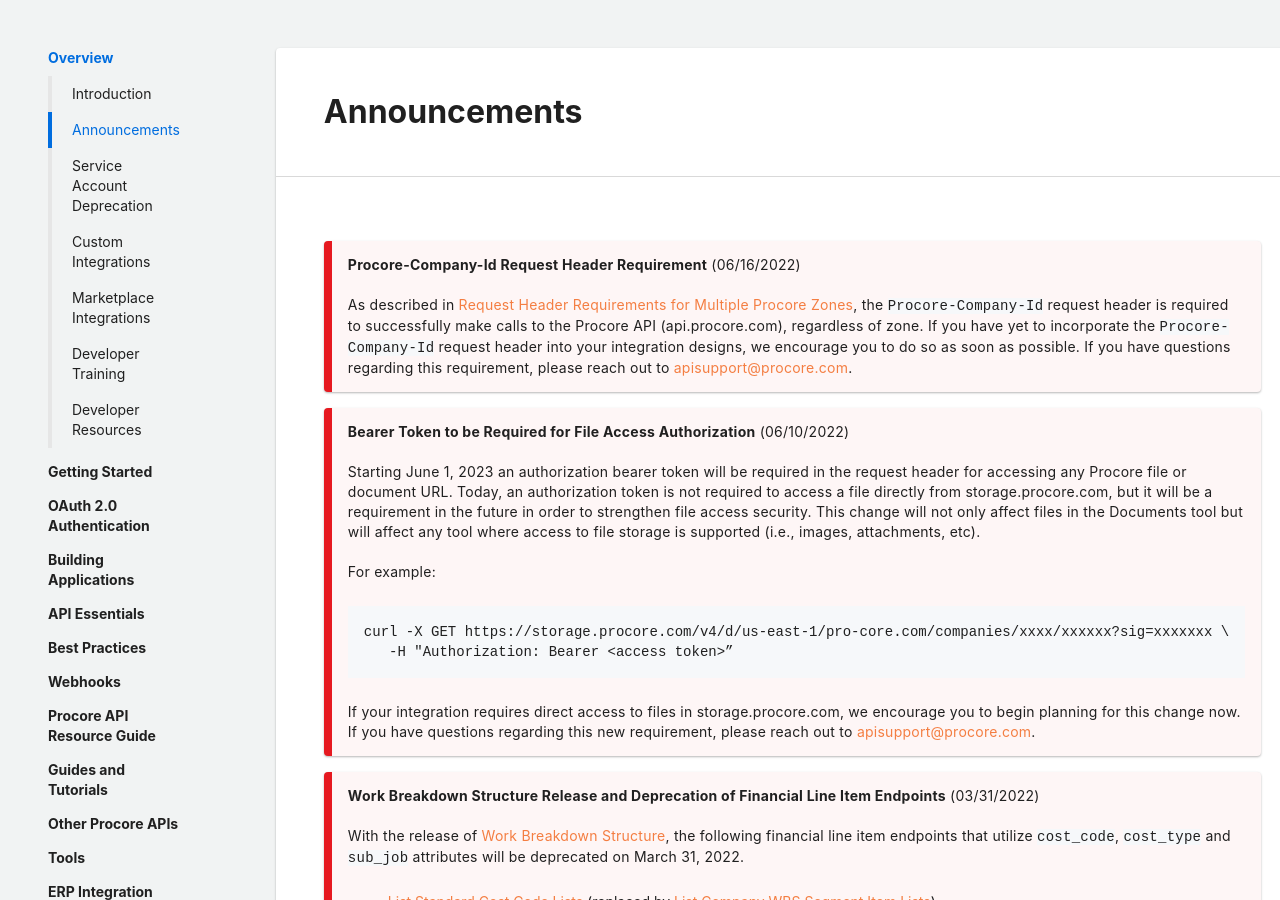
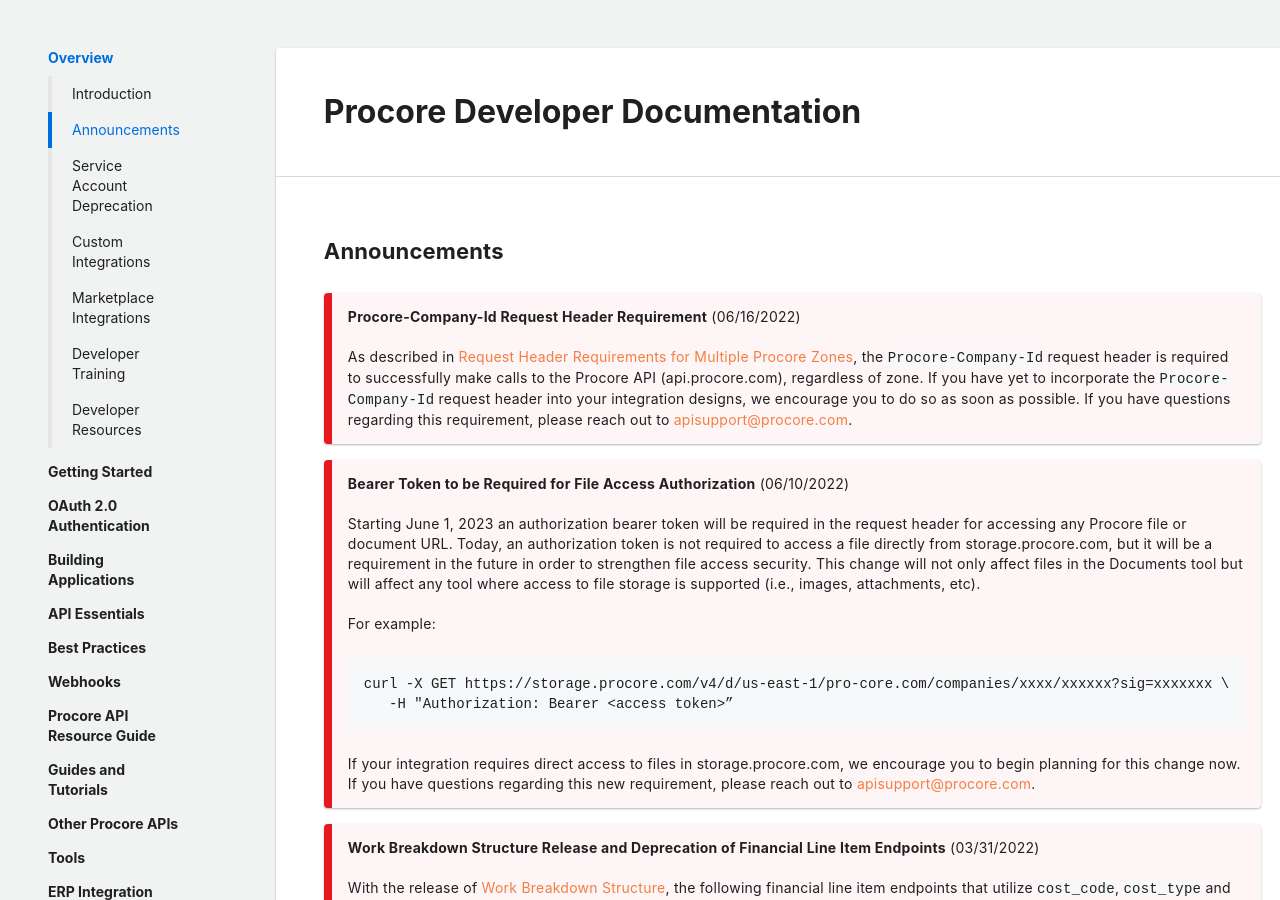
Before and after one commit to procore/documentation, a Jekyll site: the page built from overview/announcements.md, in a window 1280 px wide and 900 px high. Built offline with Jekyll 4.4.1, drawn with Linux system fonts in a browser that asks for light colours.

Commit message:
Revert "modified Announcement title, removed header"
This reverts commit 3707820d1698def56d29c03c4f549ef22992b114.

```diff
--- a/overview/announcements.md
+++ b/overview/announcements.md
@@ -1,9 +1,11 @@
 ---
 permalink: /announcements
-title: Announcements
+title: Procore Developer Documentation
 layout: default
 section_title: Overview
 ---
+## Announcements
+
 >**Procore-Company-Id Request Header Requirement** (06/16/2022)
 >
 >As described in [Request Header Requirements for Multiple Procore Zones]({{ site.url }}{{ site.baseurl }}{% link best_practices/mpz_headers.md %}), the `Procore-Company-Id` request header is required to successfully make calls to the Procore API (api.procore.com), regardless of zone.
```
